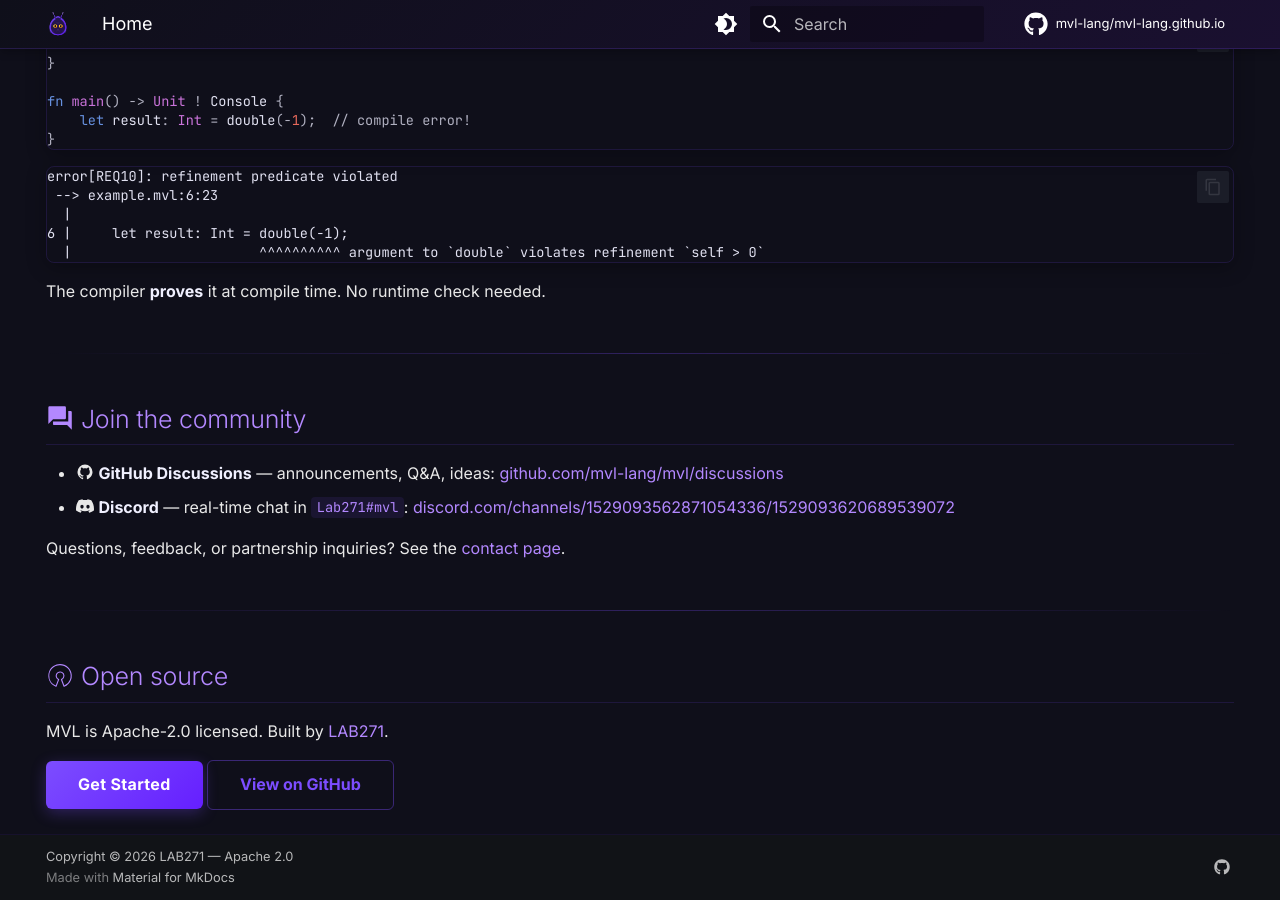
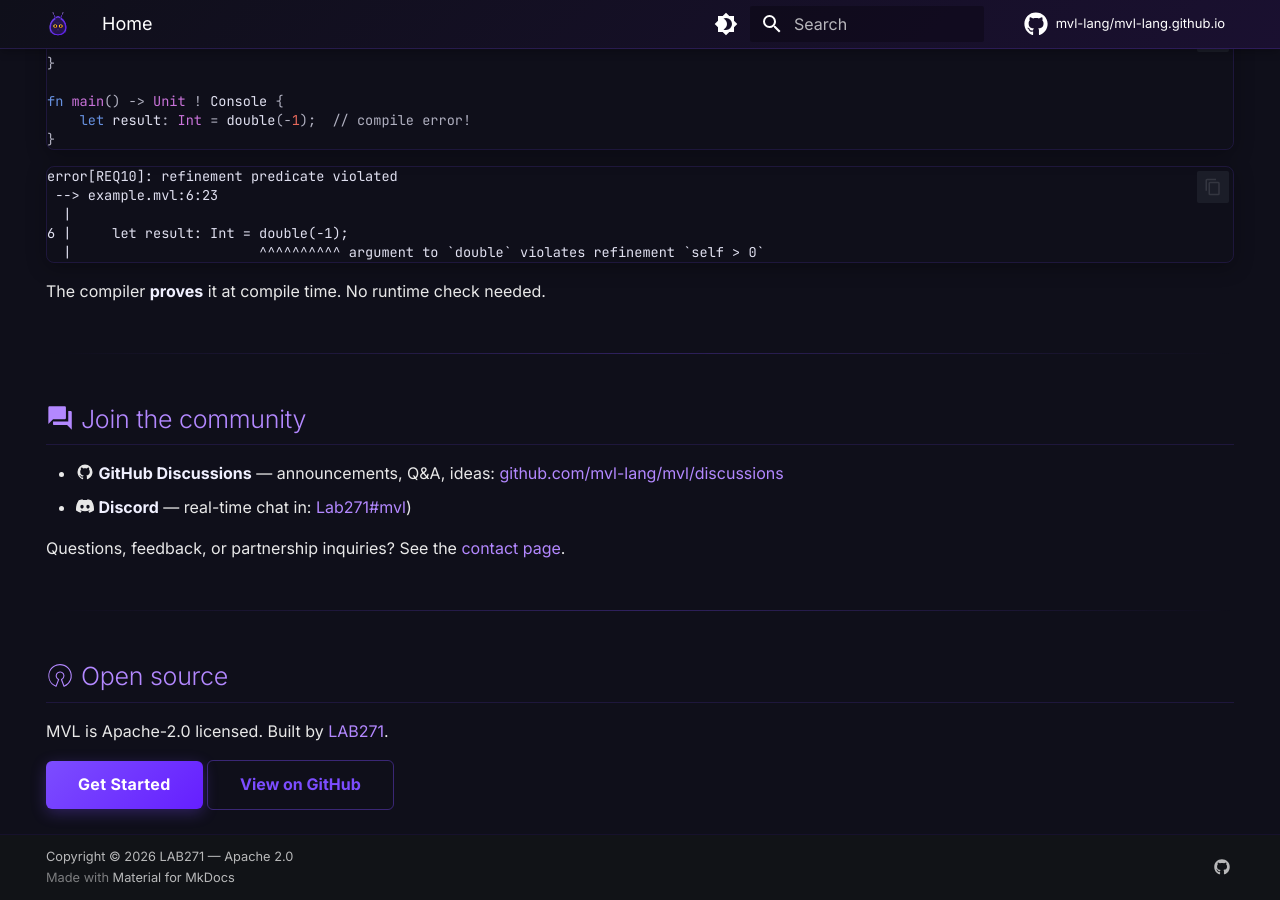
Before and after one commit to mvl-lang/mvl-lang.github.io, an MkDocs documentation site: the page built from docs/index.md, in a window 1280 px wide and 900 px high, scrolled down 2929 px. Built offline with MkDocs 1.6.1 and Material for MkDocs 9.7.7, drawn with Linux system fonts in a browser that asks for light colours; comment, search, counter and statistics services are not loaded.

Commit message:
Fix Discord link formatting in documentation

```diff
--- a/docs/index.md
+++ b/docs/index.md
@@ -128,7 +128,7 @@ The compiler **proves** it at compile time. No runtime check needed.
 ## :material-forum: Join the community
 
 - :material-github: **GitHub Discussions** — announcements, Q&A, ideas: [github.com/mvl-lang/mvl/discussions](https://github.com/mvl-lang/mvl/discussions/categories/announcements)
-- :simple-discord: **Discord** — real-time chat in `Lab271#mvl`: [discord.com/channels/1529093562871054336/1529093620689539072](https://discord.com/channels/1529093562871054336/1529093620689539072)
+- :simple-discord: **Discord** — real-time chat in: [Lab271#mvl](https://discord.gg/BuWfh7A2A))
 
 Questions, feedback, or partnership inquiries? See the [contact page](community/contact.md).
 
```
